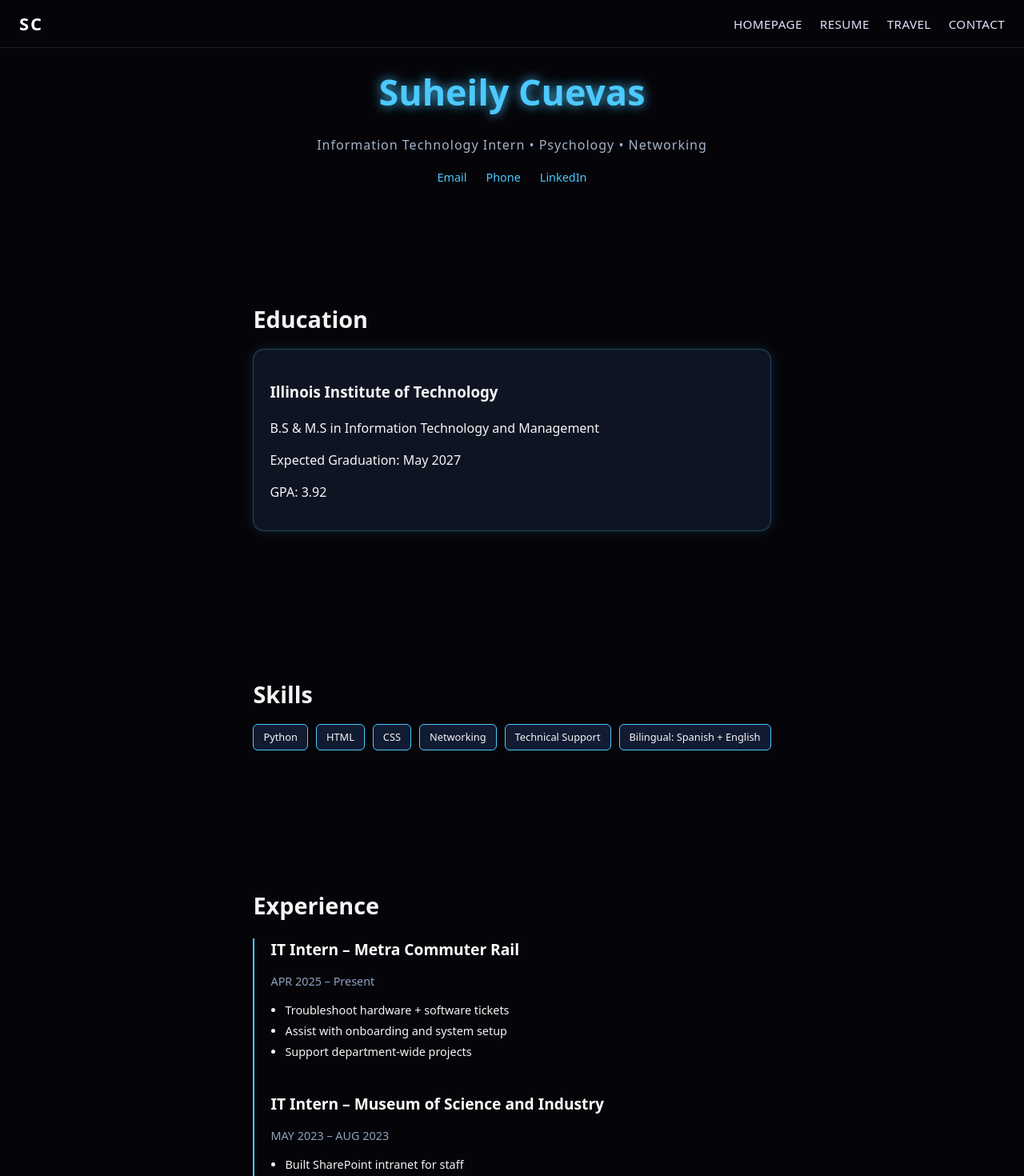
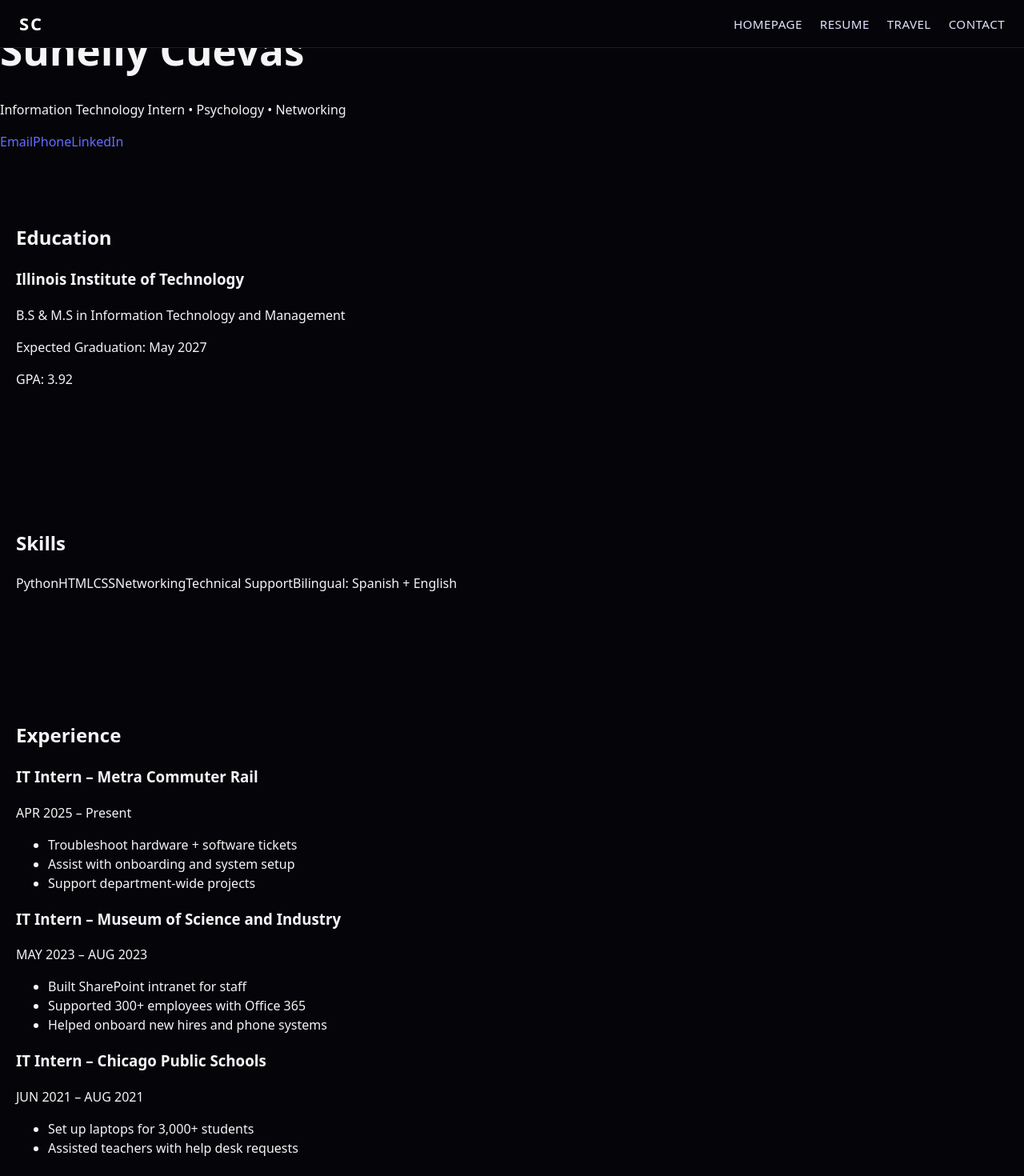
Before and after one commit to scuevas1/portfolio-site, a React (Vite) app: page /resume in a window 1280 px wide. Shown: the top 1470 px of the page at 80% size. Built offline with nearby package versions, Linux system fonts and the light colour scheme.

Commit message:
completely changing my resume page.

```diff
--- a/src/App.css
+++ b/src/App.css
@@ -640,98 +640,7 @@
 }
 
 /*resume*/
-.resume-page {
-  padding: 60px 20px;
-  max-width: 1000px;
-  margin: 0 auto;
-}
 
-.resume-hero {
-  text-align: center;
-  margin-bottom: 50px;
-}
-
-.resume-name {
-  font-size: 2.8rem;
-  color: #4cc9ff;
-  text-shadow: 0 0 14px rgba(76,201,255,0.9);
-}
-
-.resume-tag {
-  font-size: 1rem;
-  color: #a5b3ca;
-  margin-top: 8px;
-  letter-spacing: 1px;
-}
-
-.resume-links a {
-  color: #4cc9ff;
-  margin: 0 12px;
-  text-decoration: none;
-  font-size: 0.9rem;
-}
-
-.resume-section {
-  margin: 8px 0;
-}
-
-.resume-section h2 {
-  font-size: 1.8rem;
-  color: #f5f5f7;
-  margin-bottom: 16px;
-}
-
-.resume-card {
-  background: #0f1422;
-  padding: 20px;
-  border-radius: 14px;
-  box-shadow: 0 0 14px rgba(76,201,255,0.15);
-  border: 1px solid rgba(76,201,255,0.3);
-  margin-bottom: 10px;}
-
-.skills-grid {
-  display: flex;
-  flex-wrap: wrap;
-  gap: 10px;
-}
-
-.skills-grid span {
-  background: #111b31;
-  padding: 6px 12px;
-  border-radius: 6px;
-  border: 1px solid #4cc9ff;
-  font-size: 0.8rem;
-}
-
-.timeline {
-  border-left: 2px solid #4cc9ff;
-  padding-left: 20px;
-  margin-top: 20px;
-  display: flex;
-  flex-direction: column;
-  gap: 25px;
-}
-
-.timeline-item h3 {
-  margin: 0;
-  color: #ffffff;
-  font-size: 1.2rem;
-}
-
-.timeline-item p {
-  font-size: 0.9rem;
-  color: #8ea1bf;
-}
-
-.timeline-item ul {
-  padding-left: 18px;
-  margin-top: 6px;
-}
-
-.timeline-item ul li {
-  margin-bottom: 4px;
-  font-size: 0.9rem;
-}
 
 /*contact*/
 .contact-page {
```
Also changed, not shown: src/components/resumeData.json (added, +101 -0 lines), src/components/resumeCarousel.jsx (added).
